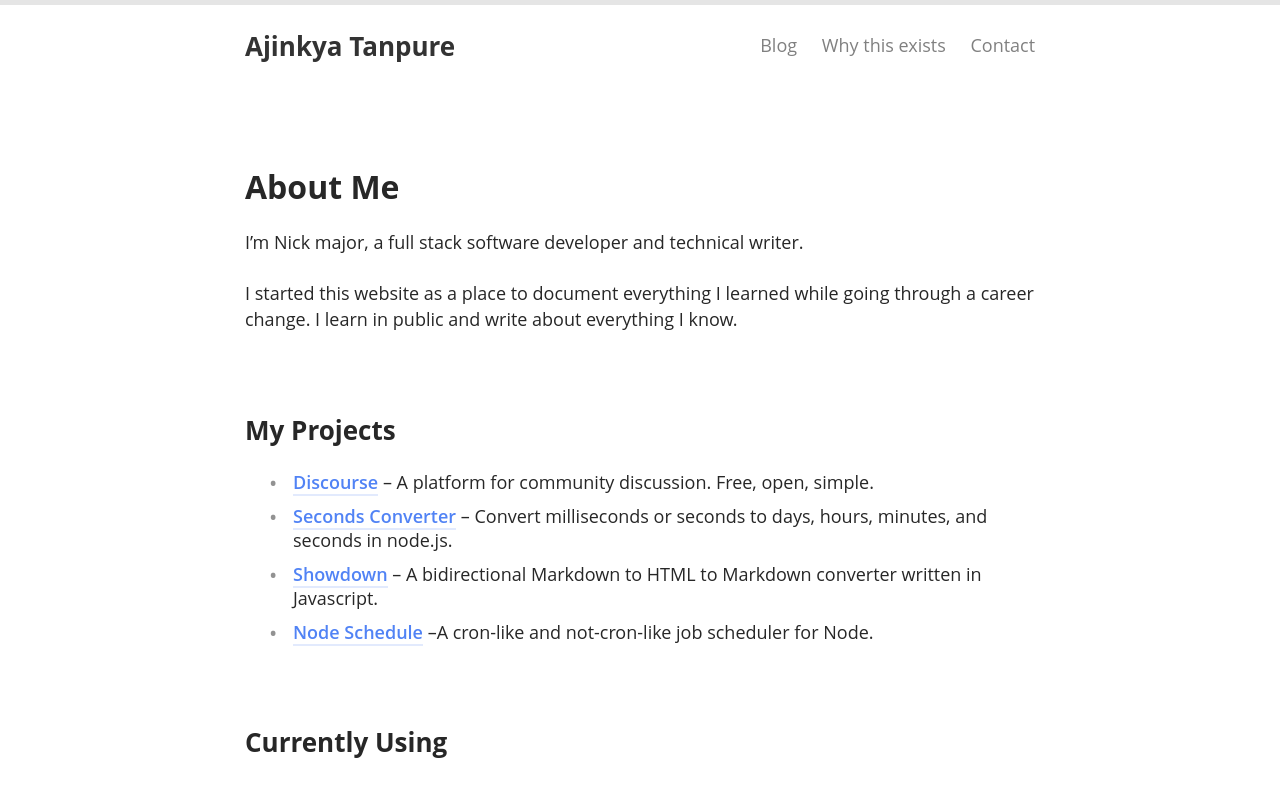
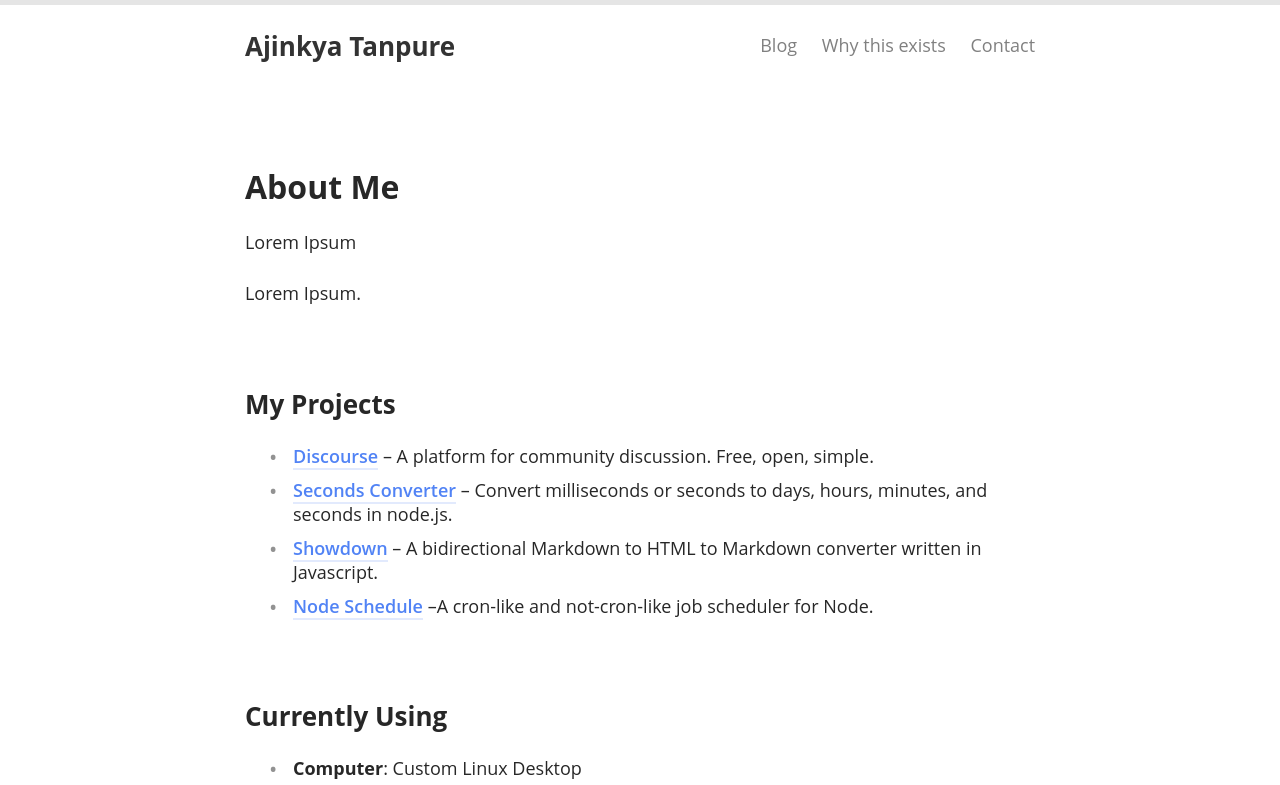
Before and after one commit to ajinkyat86/ajinkyablog, a Next.js app: page /about in a window 1280 px wide. Shown: the top 785 px of the page. Built offline with nearby package versions, Linux system fonts and the light colour scheme.

Commit message:
Update about.js

```diff
--- a/pages/about.js
+++ b/pages/about.js
@@ -11,14 +11,14 @@ export default class extends Component {
       <div className="layout-wrapper">
         <HeadMetadata
           title="About Me | Ajinkya's Blog"
-          metaDescription="Nick Major is a full stack software developer that also writes about modern NodeJS and JavaScript."
+          metaDescription="Lorem Ipsum"
         />
         <Header />
         <div className="about-container">
           <div className="about-section">
             <h1>About Me</h1>
-            <p>I’m Nick major, a full stack software developer and technical writer.</p>
-            <p>I started this website as a place to document everything I learned while going through a career change. I learn in public and write about everything I know.</p>
+            <p>Lorem Ipsum</p>
+            <p>Lorem Ipsum.</p>
           </div>
           <div className="about-section">
             <h2>My Projects</h2>
```
